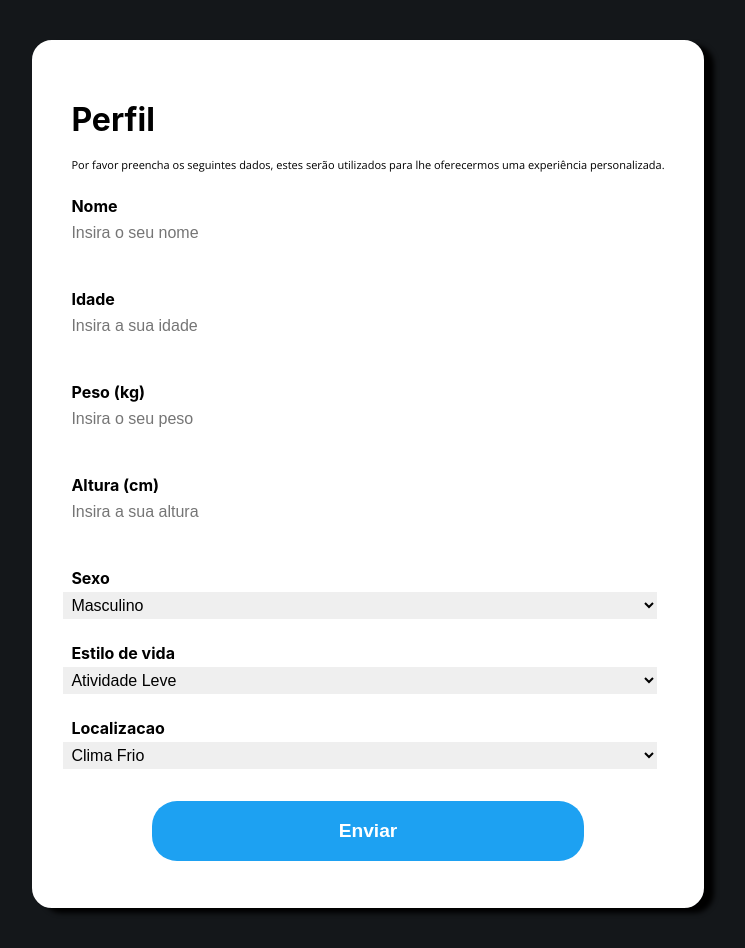
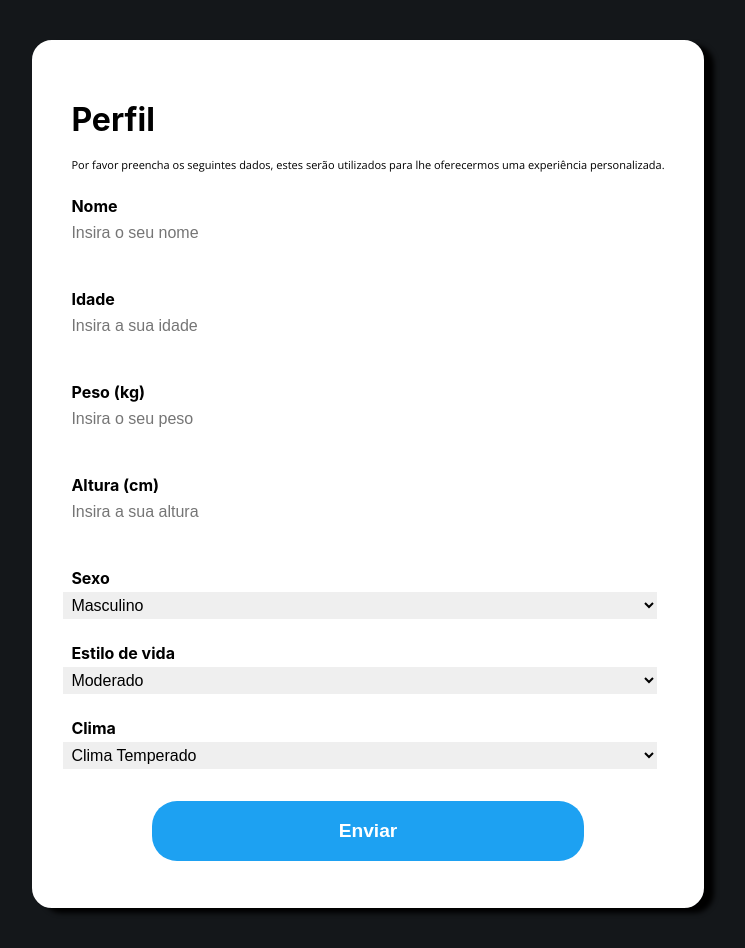
Before and after one commit to Berna1337/thirsty, a React (Create React App) app in the folder frontend/: page /form in a window 1280 px wide. Shown: the whole page, without its empty margins (272-1017 px from the left). Built offline with nearby package versions, Linux system fonts and the light colour scheme.

Commit message:
Fixed Form, other small improvements

```diff
--- a/frontend/src/components/UserData.js
+++ b/frontend/src/components/UserData.js
@@ -8,9 +8,9 @@ export const Formulario = () => {
         age: "",
         weight: "",
         height: "",
-        sex: "",
-        lifestyle: "",
-        clima: ""
+        sex: "masculino",
+        lifestyle: "moderado",
+        clima: "temperado"
     })
 
     const [render, setRender] = useState(false)
@@ -59,7 +59,13 @@ export const Formulario = () => {
         </div>))
         }
 
-        else if (age < 0) {
+        else if (Number(age) < 0) {
+            return (<div className={styles.error}>
+            <span>Por favor introduza uma idade válida.</span>
+        </div>)
+        }
+
+        else if (Number(age) > 130) {
             return (<div className={styles.error}>
             <span>Por favor introduza uma idade válida.</span>
         </div>)
@@ -78,7 +84,13 @@ export const Formulario = () => {
         </div>))
         }
 
-        else if (weight < 0) {
+        else if (Number(weight) < 0) {
+            return (<div className={styles.error}>
+            <span>Por favor introduza um peso válido.</span>
+        </div>)
+        }
+
+        else if (Number(weight) > 600) {
             return (<div className={styles.error}>
             <span>Por favor introduza um peso válido.</span>
         </div>)
@@ -97,7 +109,13 @@ export const Formulario = () => {
         </div>))
         }
 
-        else if (height < 0) {
+        else if (Number(height) < 0) {
+            return (<div className={styles.error}>
+            <span>Por favor introduza uma altura válida.</span>
+        </div>)
+        }
+
+        else if (Number(height) > 300) {
             return (<div className={styles.error}>
             <span>Por favor introduza uma altura válida.</span>
         </div>)
@@ -159,27 +177,27 @@ export const Formulario = () => {
 
             <div className={styles.field}>
                 <label className={styles.section}>Sexo</label><br></br>
-                <select className={styles.options}>
-                    <option value = "masculino" onChange={(e) => setSubmit((t) => { return { ...t, sex: e.target.value } })}>Masculino</option>
-                    <option value = 'femeninio' onChange={(e) => setSubmit((t) => { return { ...t, sex: e.target.value } })}>Femenino</option>
+                <select className={styles.options} value={submit.sex} onChange={(e) => setSubmit((t) => { return { ...t, sex: e.target.value } })}>
+                    <option value = "masculino" >Masculino</option>
+                    <option value = 'femeninio' >Femenino</option>
                 </select>
             </div>
 
             <div className={styles.field}>
                 <label className={styles.section}>Estilo de vida</label><br></br>
-                <select className={styles.options}>
-                    <option value= "leve" onChange={(e) => setSubmit((t) => { return { ...t, lifestyle: e.target.value } })}>Atividade Leve</option>
-                    <option value = 'moderada' onChange={(e) => setSubmit((t) => { return { ...t, lifestyle: e.target.value } })}>Atividade Moderada</option>
-                    <option value = 'elevada' onChange={(e) => setSubmit((t) => { return { ...t, lifestyle: e.target.value } })}>Atividade Elevada</option>
+                <select className={styles.options} value={submit.lifestyle} onChange={(e) => setSubmit((t) => { return { ...t, lifestyle: e.target.value } })}>
+                    <option value= "sedentario" >Sedentário</option>
+                    <option value = 'moderado' >Moderado</option>
+                    <option value = 'ativo' >Ativo</option>
                 </select>
             </div>
 
             <div className={styles.field}>
-                <label className={styles.section}>Localizacao</label><br></br>
-                <select className={styles.options}>
-                    <option value= "humido" onChange={(e) => setSubmit((t) => { return { ...t, clima: e.target.value } })}>Clima Frio</option>
-                    <option value = 'quente' onChange={(e) => setSubmit((t) => { return { ...t, clima: e.target.value } })}>Clima Temperado</option>
-                    <option value = 'quente' onChange={(e) => setSubmit((t) => { return { ...t, clima: e.target.value } })}>Clima Quente</option>
+                <label className={styles.section}>Clima</label><br></br>
+                <select value={submit.clima} className={styles.options} onChange={(e) => setSubmit((t) => { return { ...t, clima: e.target.value } })}>
+                    <option value= "humido" >Clima Frio</option>
+                    <option value = 'temperado' >Clima Temperado</option>
+                    <option value = 'quente'>Clima Quente</option>
                 </select>
             </div>
 
```
